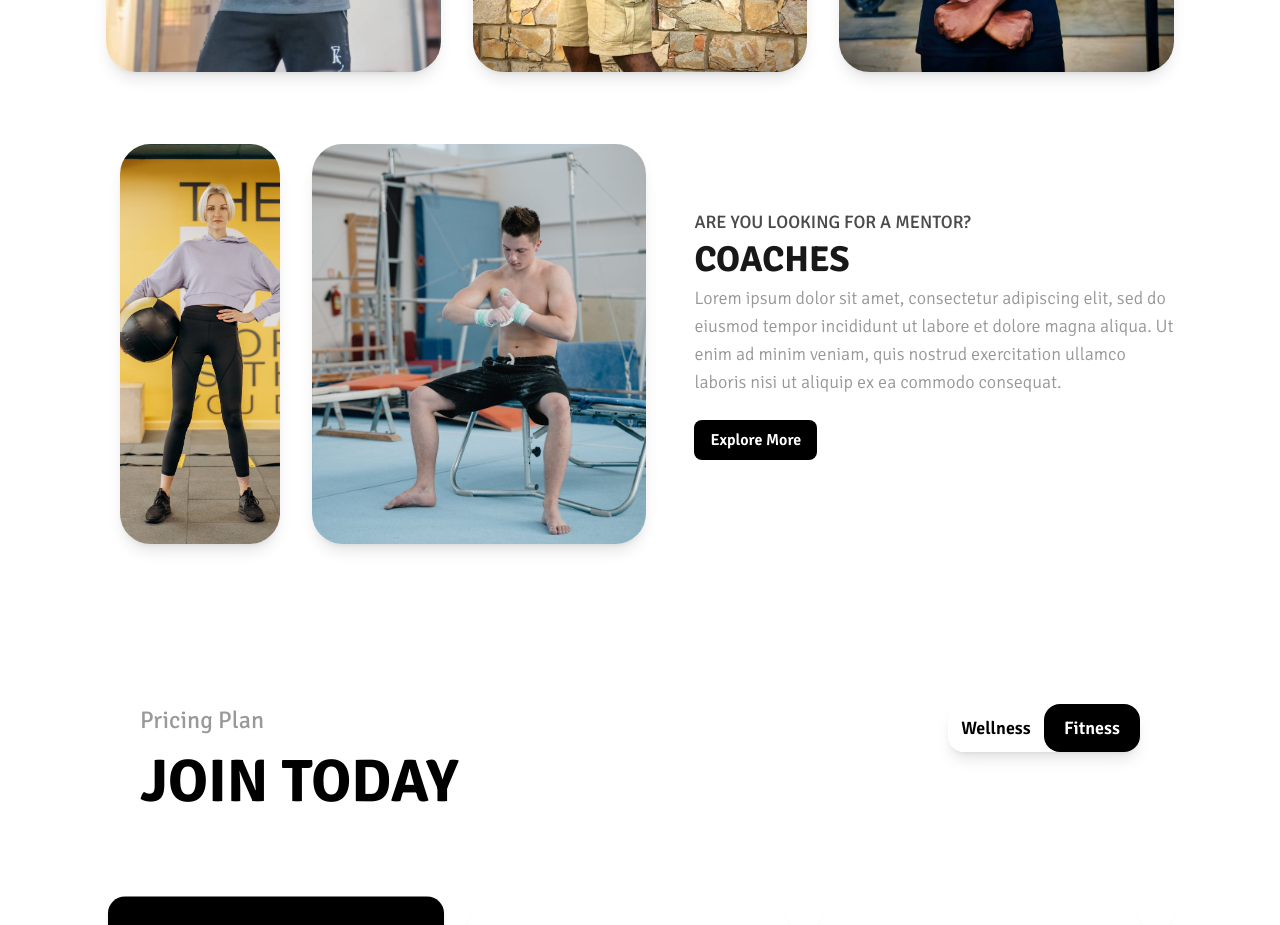
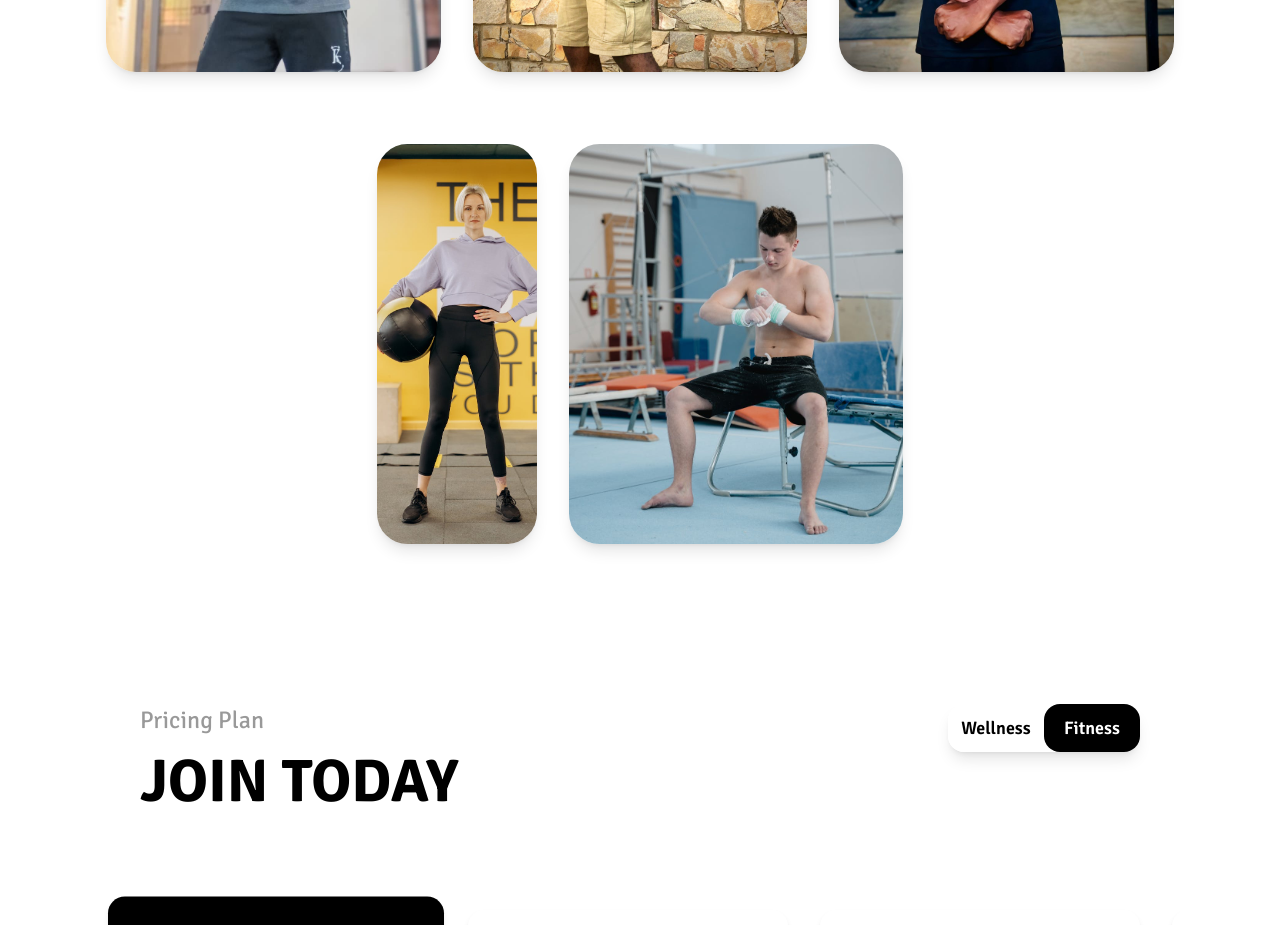
Before and after one commit to abupraise/GentleBreeze, a React (Vite) app: page / in a window 1280 px wide. Shown: the part 2500-3425 px from the top of the page. Built offline with nearby package versions, Linux system fonts and the light colour scheme.

Commit message:
content2

```diff
--- a/src/components/Trainers.jsx
+++ b/src/components/Trainers.jsx
@@ -62,7 +62,7 @@
       <TrainerCardStatic imageUrl={image4} width="10rem" />
       <TrainerCardStatic imageUrl={image5} />
     </div>
-    <div className="flex flex-col items-start md:ml-8">
+    {/* <div className="flex flex-col items-start md:ml-8">
       <div className="mb-6 pt-20">
         <h3 className="text-lg font-medium uppercase text-black opacity-70 mb-1">
           Are you looking for a Mentor?
@@ -80,7 +80,7 @@
       <button className="rounded-lg bg-black text-white py-2 px-4 font-semibold">
         Explore More
       </button>
-    </div>
+    </div> */}
   </div>
 );
 
```
